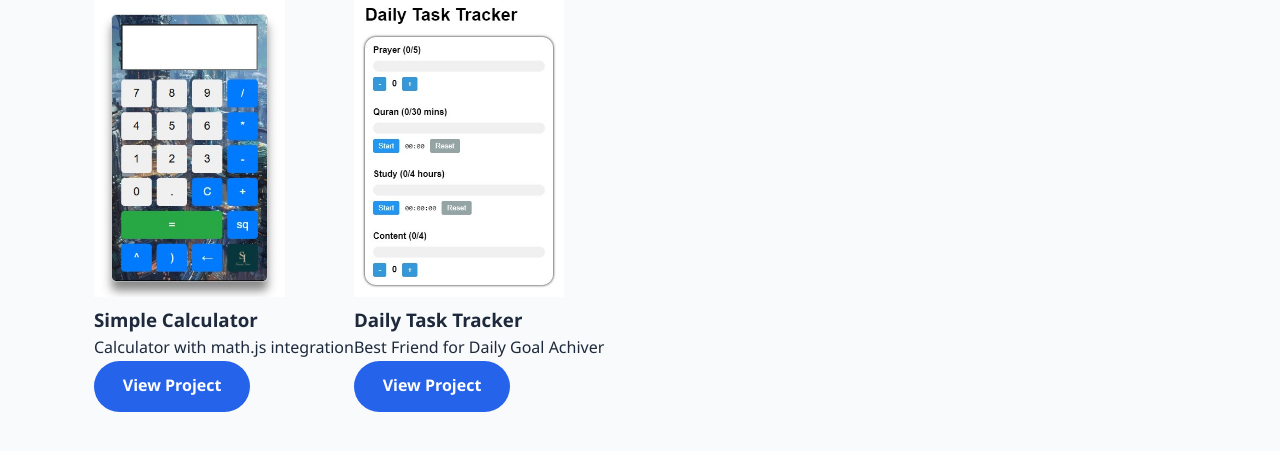
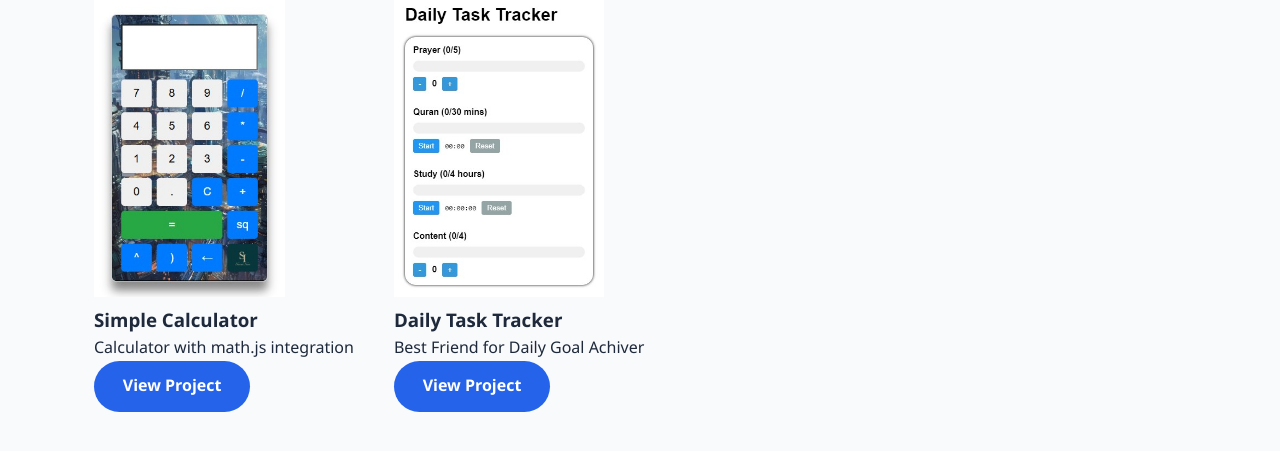
Before and after one commit to shainulislam12/shainulislam12.github.io, a plain HTML site: page projects.html in a window 1280 px wide. Shown: the part 141-592 px from the top of the page. Drawn offline with Linux system fonts and the light colour scheme.

Commit message:
Update portfolio design

```diff
--- a/assets/css/style.css
+++ b/assets/css/style.css
@@ -119,7 +119,8 @@ h2{
 .project-grid{
   display: flex;
   flex-wrap: wrap;
-  row-gap: 20px;
+  column-gap: 40px;
+  row-gap: 30px;
 }
 
 .nav-links {
```
